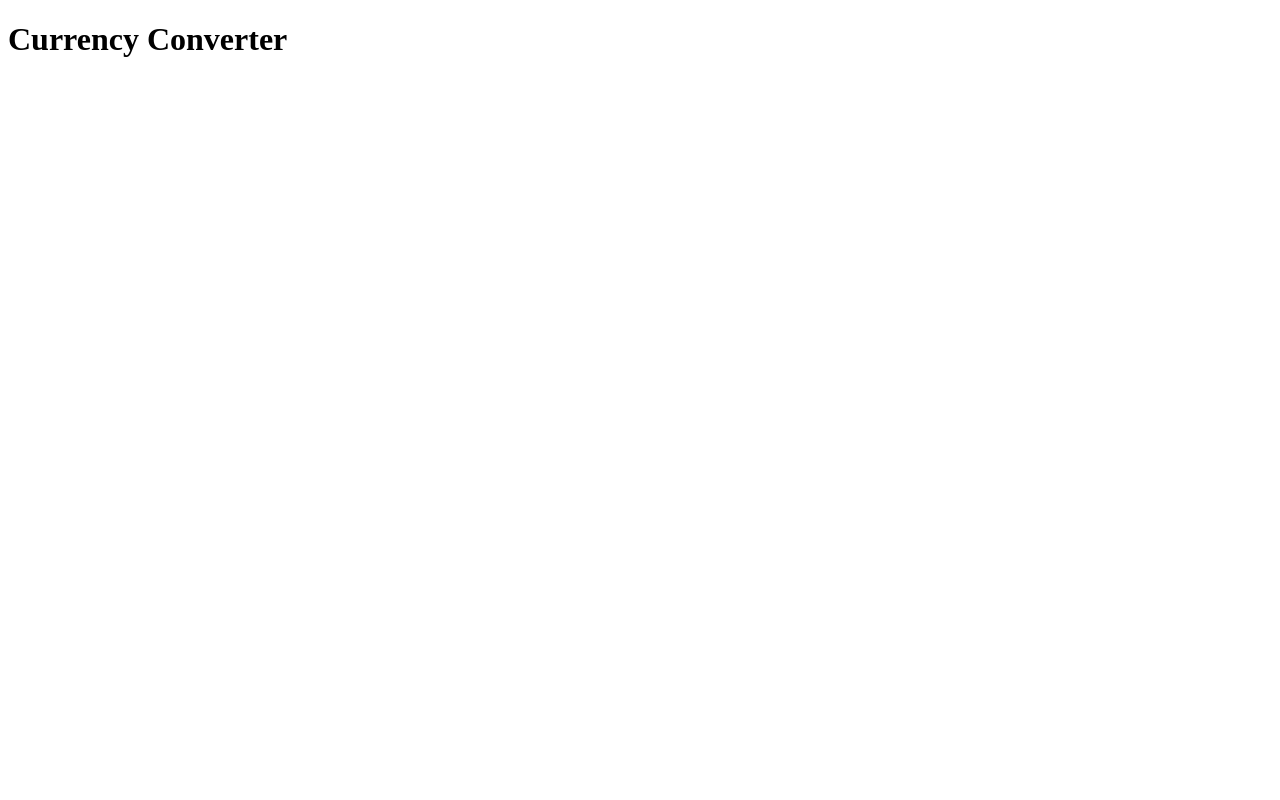
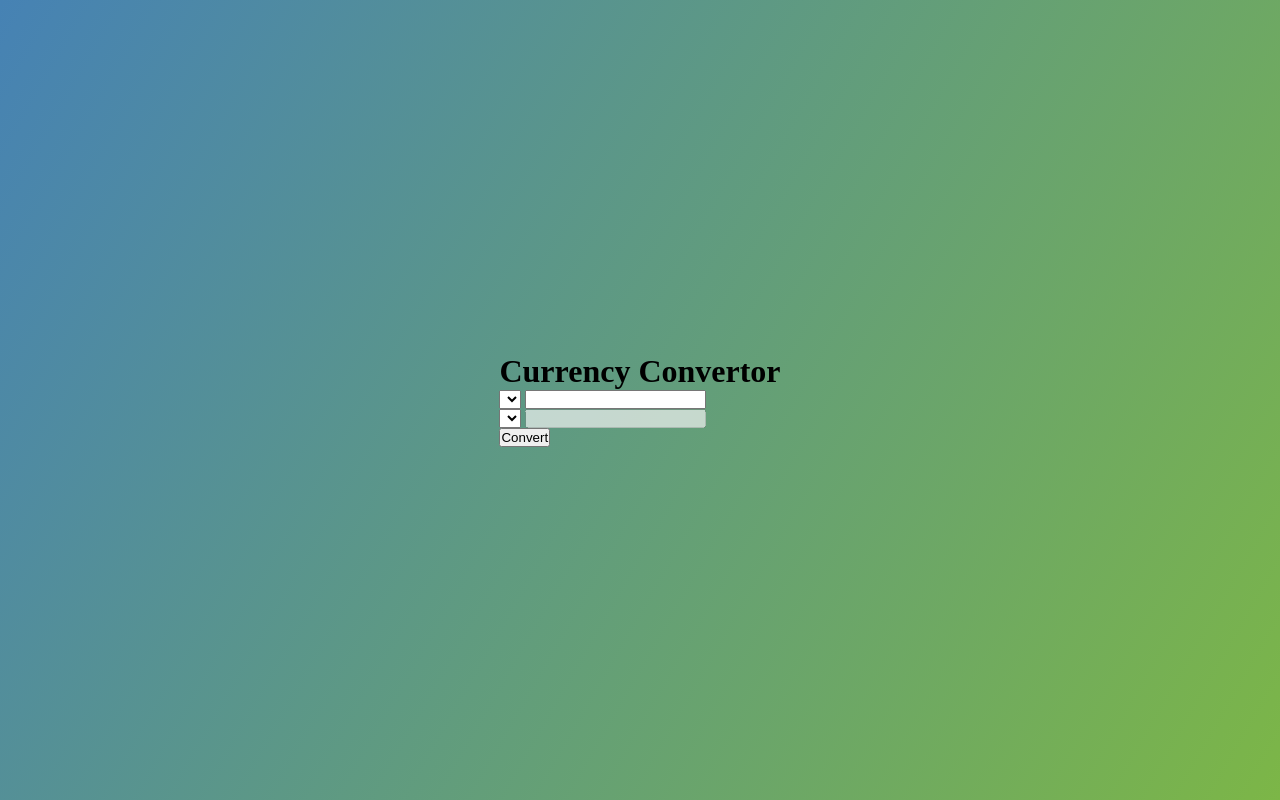
Before and after one commit to s4m15v0/currency-converter, a plain HTML site: page index.htm in a window 1280 px wide. Drawn offline with Linux system fonts and the light colour scheme.

Commit message:
html file and some design added

```diff
--- a/index.htm
+++ b/index.htm
@@ -10,7 +10,20 @@
 </head>
 
 <body>
-    <h1>Currency Converter</h1>
+    <div class="container">
+        <h1>Currency Convertor</h1>
+        <div class="box">
+            <div class="left_box">
+                <select name="currency" class="currency"></select>
+                <input type="number" name="" id="num">
+            </div>
+            <div class="right_box">
+                <select name="currency" class="currency"></select>
+                <input type="text" name="" id="ans" disabled>
+            </div>
+        </div>
+        <button class="btn" id="btn">Convert</button>
+    </div>
 </body>
 <script src="main.js"></script>
 
--- a/style.css
+++ b/style.css
@@ -0,0 +1,14 @@
+*{
+    margin: 0;
+    padding: 0;
+    box-sizing: border-box;
+  }
+
+
+  body{
+    background: linear-gradient(300deg, #7cb647, #4682b4);
+    height: 100vh;
+    display: flex;
+    align-items: center;
+    justify-content: center;
+  }
```
